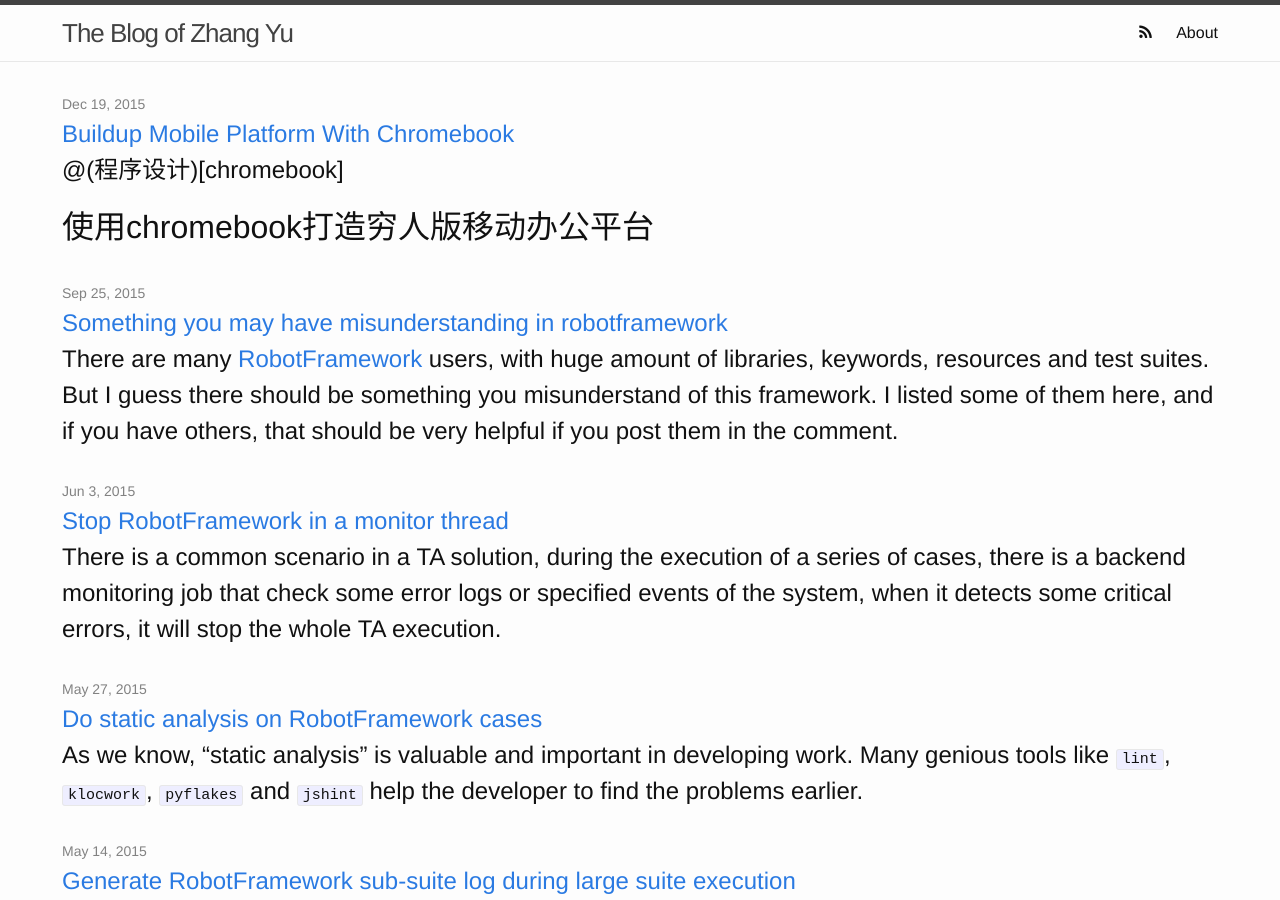
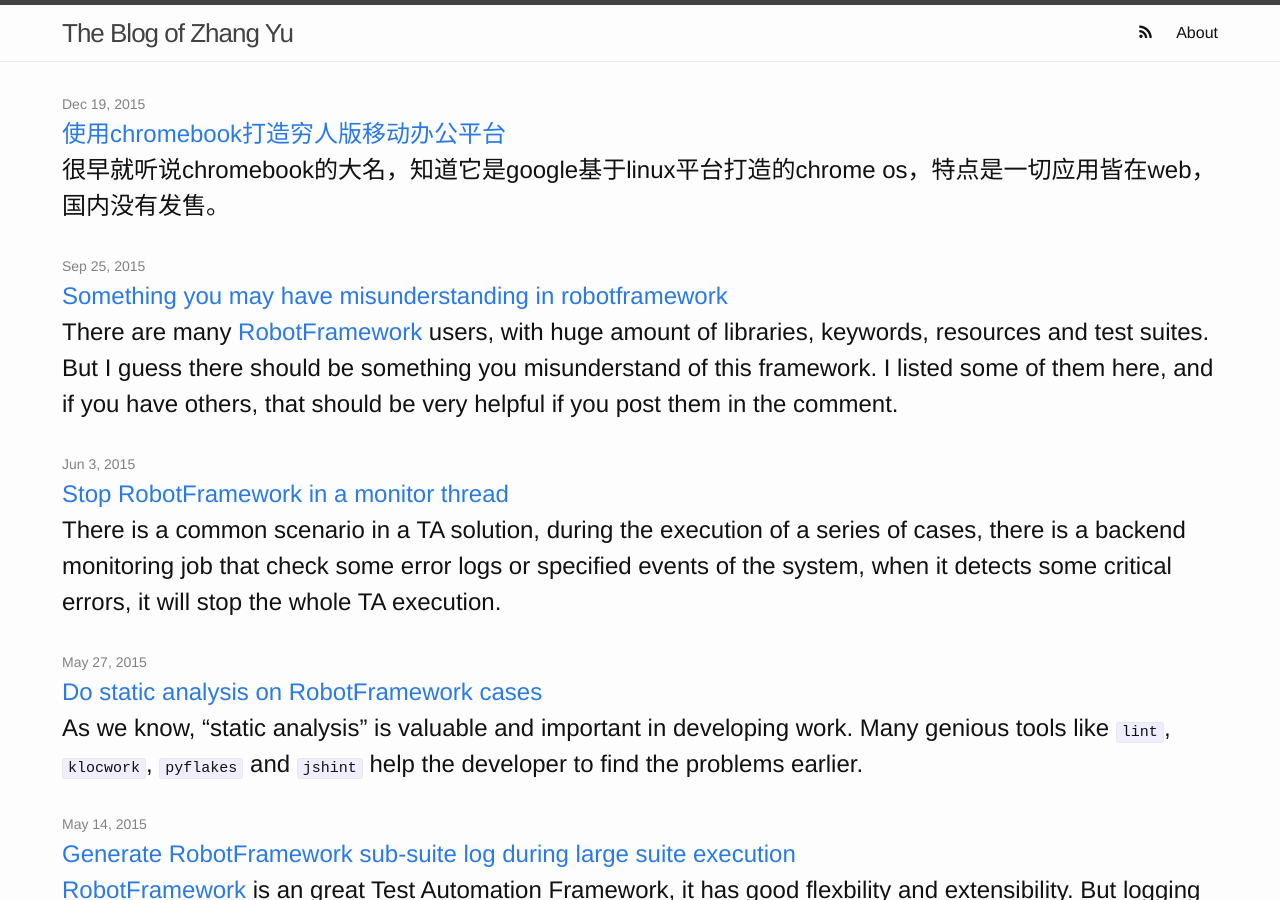
Before and after one commit to feiyuw/feiyuw.github.io, a Jekyll site: the page built from index.html, in a window 1280 px wide and 900 px high. Built offline with Jekyll 4.4.1, drawn with Linux system fonts in a browser that asks for light colours; nearby versions of some CDN libraries; Markdown is read by kramdown in place of the engine named in the settings; the list of posts is cut into pages by our own code.

Commit message:
Update 2015-12-19-buildup-mobile-platform-with-chromebook.md

```diff
--- a/_posts/2015-12-19-buildup-mobile-platform-with-chromebook.md
+++ b/_posts/2015-12-19-buildup-mobile-platform-with-chromebook.md
@@ -1,6 +1,9 @@
-@(程序设计)[chromebook]
-# 使用chromebook打造穷人版移动办公平台
-
+---
+layout: post
+title:  "使用chromebook打造穷人版移动办公平台"
+date:   2015-12-19 14:58:00
+categories: Life
+---
 很早就听说chromebook的大名，知道它是google基于linux平台打造的chrome os，特点是一切应用皆在web，国内没有发售。
 
 就如同当年的kindle 3一样，我对这种比较酷炫而又价格平民的产品总有一些期待。前两个月在hi-pda论坛上，ID为“母鸡兄”的商家以1000出头的价格出了一批chrome pixel，顿时掀起一股chromebook的热潮，而我也重新点燃了对这个平台的兴趣。
```
